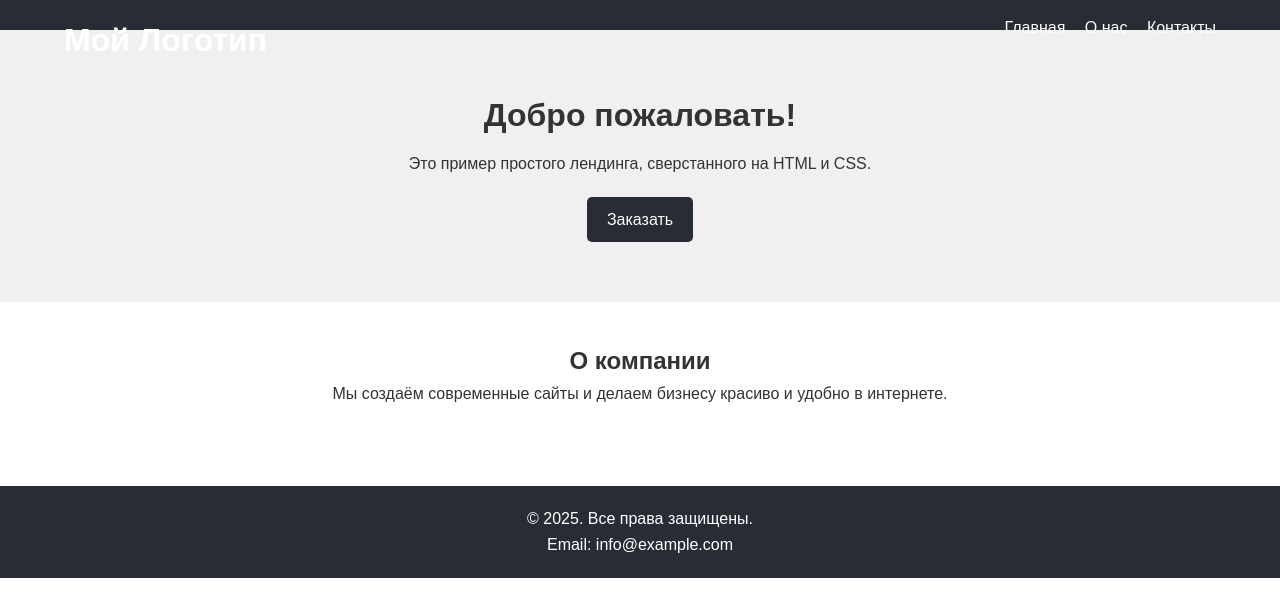
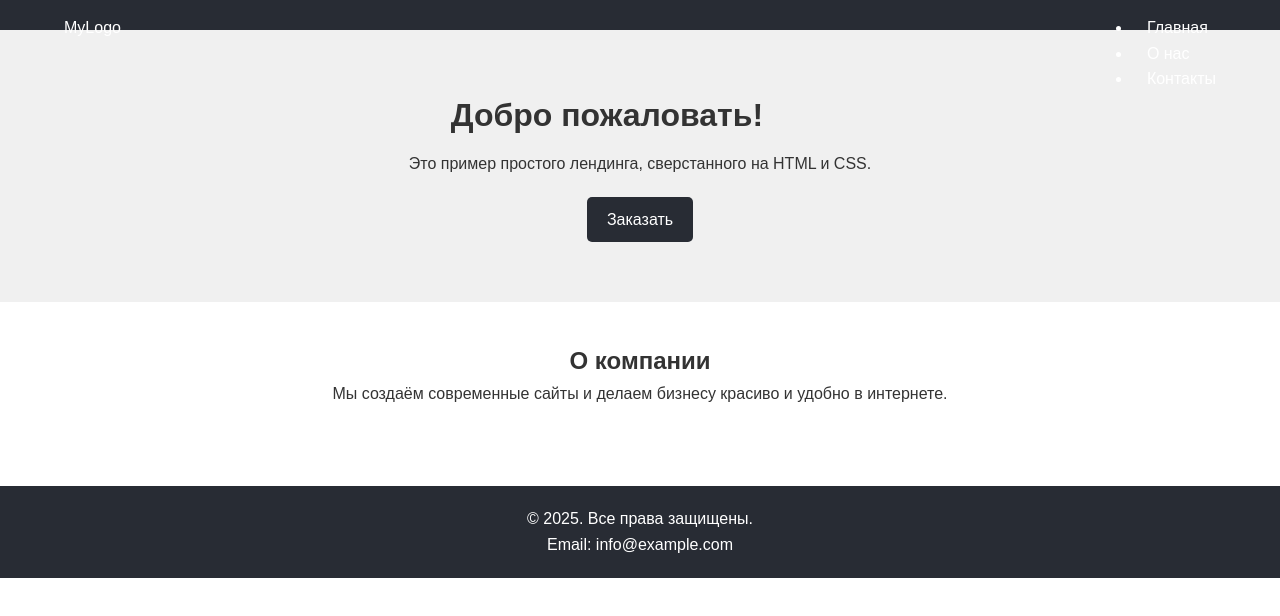
Before and after one commit to ajyu-end/portfolio, a plain HTML site: page landing/index.html in a window 1280 px wide. Drawn offline with Linux system fonts and the light colour scheme.

Commit message:
Update index.html

```diff
--- a/landing/index.html
+++ b/landing/index.html
@@ -8,16 +8,19 @@
 </head>
 <body>
   <!-- Шапка -->
-  <header class="header">
-    <div class="container">
-      <h1 class="logo">Мой Логотип</h1>
-      <nav class="menu">
-        <a href="#">Главная</a>
-        <a href="#">О нас</a>
-        <a href="#">Контакты</a>
-      </nav>
-    </div>
-  </header>
+ <header class="header">
+  <div class="container header__inner">
+    <div class="logo">MyLogo</div>
+    <nav class="menu">
+      <ul>
+        <li><a href="#">Главная</a></li>
+        <li><a href="#">О нас</a></li>
+        <li><a href="#">Контакты</a></li>
+      </ul>
+    </nav>
+  </div>
+</header>
+
 
   <!-- Герой -->
   <section class="hero">
```
